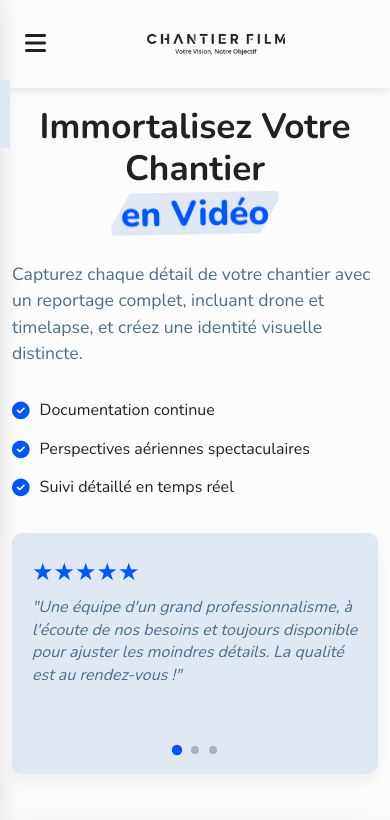
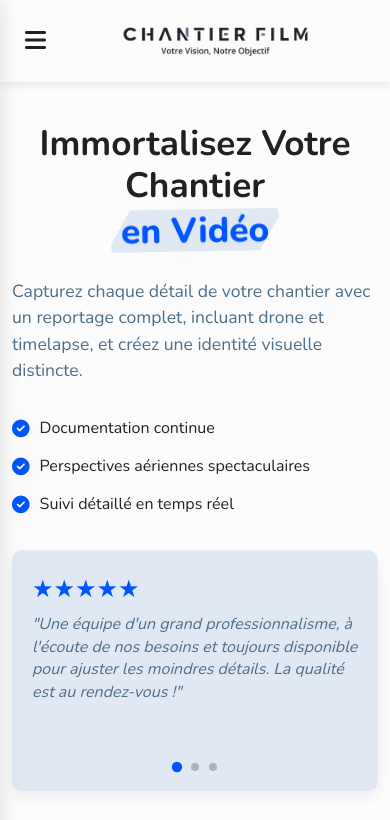
Before and after one commit to ChantierFilm/chantierfilm-site, a plain HTML site: page index.html in a window 390 px wide. Shown: the top 820 px of the page. Drawn offline with nearby package versions, Linux system fonts and the light colour scheme.

Commit message:
Update index.html

```diff
--- a/index.html
+++ b/index.html
@@ -19,14 +19,14 @@
     <!-- Styles supplémentaires pour le header -->
     <style>
         .main-header {
-            position: fixed;
+            position: relative;
             top: 0;
             left: 0;
             width: 100%;
             background-color: #FCFCFC;
             box-shadow: 0 2px 10px rgba(0, 0, 0, 0.1);
             z-index: 1000;
-            padding: 15px 0;
+            padding: 20px 0;
             transition: all 0.3s ease;
         }
 
@@ -62,7 +62,7 @@
         }
 
         .logo-container img {
-            height: 40px;
+            height: 70px;
             width: auto;
             transition: all 0.3s ease;
         }
@@ -149,22 +149,21 @@
             transition: all 0.3s ease;
         }
 
-        .menu-items a:hover,
+        .menu-items a:hover {
+            background-color: #E0E8F4;
+            color: #0055FF;
+            transform: translateX(10px);
+        }
+
         .menu-items a.active {
             background-color: #E0E8F4;
             color: #0055FF;
-            transform: translateX(10px);
         }
 
         .menu-items a i {
             margin-right: 15px;
             width: 20px;
             text-align: center;
-        }
-
-        /* Adjustment for body padding to account for fixed header */
-        body {
-            padding-top: 80px;
         }
 
         /* Force white background for header even in dark mode */
@@ -185,13 +184,25 @@
         }
 
         /* Responsive adjustments */
+        @media (max-width: 1200px) {
+            .logo-container img {
+                height: 60px;
+            }
+        }
+
+        @media (max-width: 992px) {
+            .logo-container img {
+                height: 55px;
+            }
+        }
+
         @media (max-width: 768px) {
             .header-container {
                 padding: 0 15px;
             }
 
             .logo-container img {
-                height: 35px;
+                height: 50px;
             }
 
             .mobile-menu {
@@ -199,14 +210,20 @@
                 left: -280px;
             }
 
-            body {
-                padding-top: 70px;
+            .main-header {
+                padding: 15px 0;
+            }
+        }
+
+        @media (max-width: 576px) {
+            .logo-container img {
+                height: 45px;
             }
         }
 
         @media (max-width: 480px) {
             .logo-container img {
-                height: 30px;
+                height: 40px;
             }
 
             .mobile-menu {
@@ -214,8 +231,8 @@
                 left: -260px;
             }
 
-            body {
-                padding-top: 65px;
+            .main-header {
+                padding: 12px 0;
             }
         }
     </style>
```
